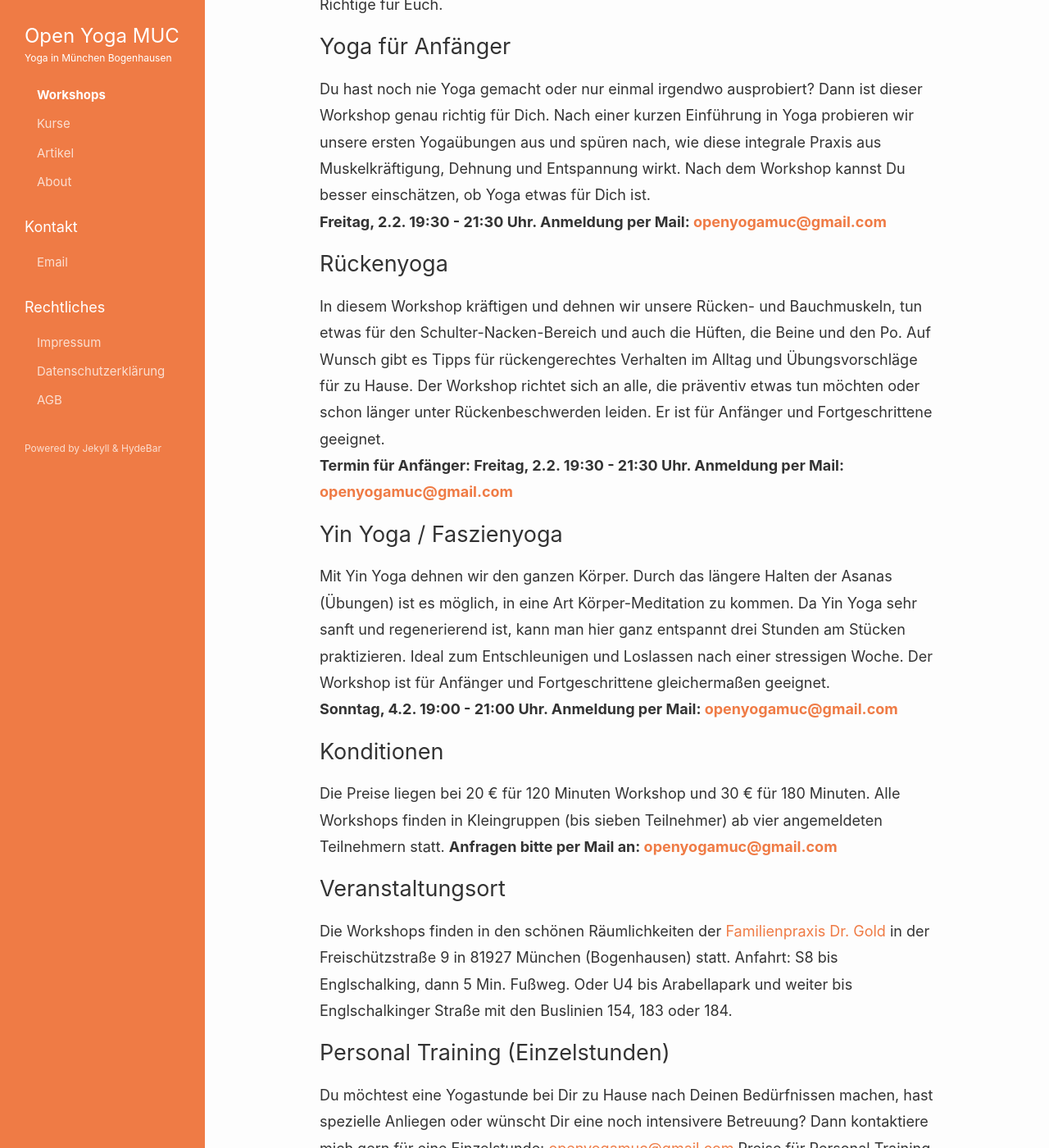
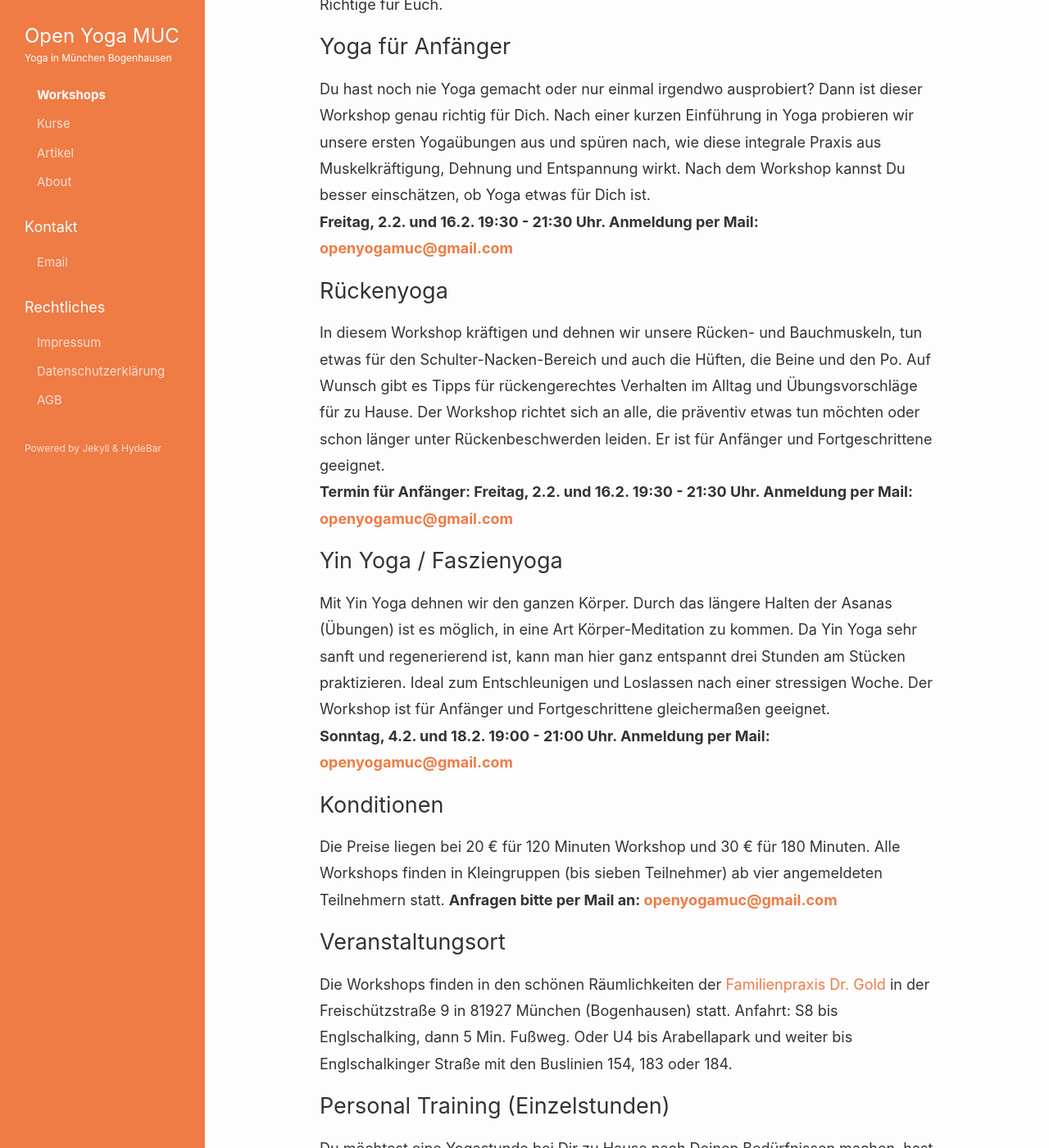
Before and after one commit to openyoga/openyoga.github.io, a Jekyll site: the page built from workshops.md, in a window 1280 px wide and 1400 px high, scrolled down 508 px. Shown: the whole window at 82% size. Built offline with Jekyll 4.4.1, drawn with Linux system fonts in a browser that asks for light colours.

Commit message:
added workshop dates

```diff
--- a/workshops.md
+++ b/workshops.md
@@ -11,19 +11,19 @@ Ihr könnt nicht regelmäßig an einem Kurs teilnehmen, wollt aber dennoch Yoga
 {:#anfaengeryogaworkshop}
 ## Yoga für Anfänger
 Du hast noch nie Yoga gemacht oder nur einmal irgendwo ausprobiert? Dann ist dieser Workshop genau richtig für Dich. Nach einer kurzen Einführung in Yoga probieren wir unsere ersten Yogaübungen aus und spüren nach, wie diese integrale Praxis aus Muskelkräftigung, Dehnung und Entspannung wirkt. Nach dem Workshop kannst Du besser einschätzen, ob Yoga etwas für Dich ist.
-**Freitag, 2.2. 19:30 - 21:30 Uhr. Anmeldung per Mail: [{{site.data.authors.agobrecht.email}}][1]**
+**Freitag, 2.2. und 16.2. 19:30 - 21:30 Uhr. Anmeldung per Mail: [{{site.data.authors.agobrecht.email}}][1]**
 
 
 {:#rueckenyogaworkshop}
 ## Rückenyoga
 In diesem Workshop kräftigen und dehnen wir unsere Rücken- und Bauchmuskeln, tun etwas für den Schulter-Nacken-Bereich und auch die Hüften, die Beine und den Po. Auf Wunsch gibt es Tipps für rückengerechtes Verhalten im Alltag und Übungsvorschläge für zu Hause. Der Workshop richtet sich an alle, die präventiv etwas tun möchten oder schon länger unter Rückenbeschwerden leiden. Er ist für Anfänger und Fortgeschrittene geeignet.
-**Termin für Anfänger: Freitag, 2.2. 19:30 - 21:30 Uhr. Anmeldung per Mail: [{{site.data.authors.agobrecht.email}}][1]**
+**Termin für Anfänger: Freitag, 2.2. und 16.2. 19:30 - 21:30 Uhr. Anmeldung per Mail: [{{site.data.authors.agobrecht.email}}][1]**
 
 
 {:#yinyogaworkshop}
 ## Yin Yoga / Faszienyoga
 Mit Yin Yoga dehnen wir den ganzen Körper. Durch das längere Halten der Asanas (Übungen) ist es möglich, in eine Art Körper-Meditation zu kommen. Da Yin Yoga sehr sanft und regenerierend ist, kann man hier ganz entspannt drei Stunden am Stücken praktizieren. Ideal zum Entschleunigen und Loslassen nach einer stressigen Woche. Der Workshop ist für Anfänger und Fortgeschrittene gleichermaßen geeignet.
-**Sonntag, 4.2. 19:00 - 21:00 Uhr. Anmeldung per Mail: [{{site.data.authors.agobrecht.email}}][1]**
+**Sonntag, 4.2. und 18.2. 19:00 - 21:00 Uhr. Anmeldung per Mail: [{{site.data.authors.agobrecht.email}}][1]**
 
 ## Konditionen
 Die Preise liegen bei 20 € für 120 Minuten Workshop und 30 € für 180 Minuten. Alle Workshops finden in Kleingruppen (bis sieben Teilnehmer) ab vier angemeldeten Teilnehmern statt.  **Anfragen bitte per Mail an: [{{site.data.authors.agobrecht.email}}][1]**
```
Also changed, not shown: index.md (+2 -2 lines).
